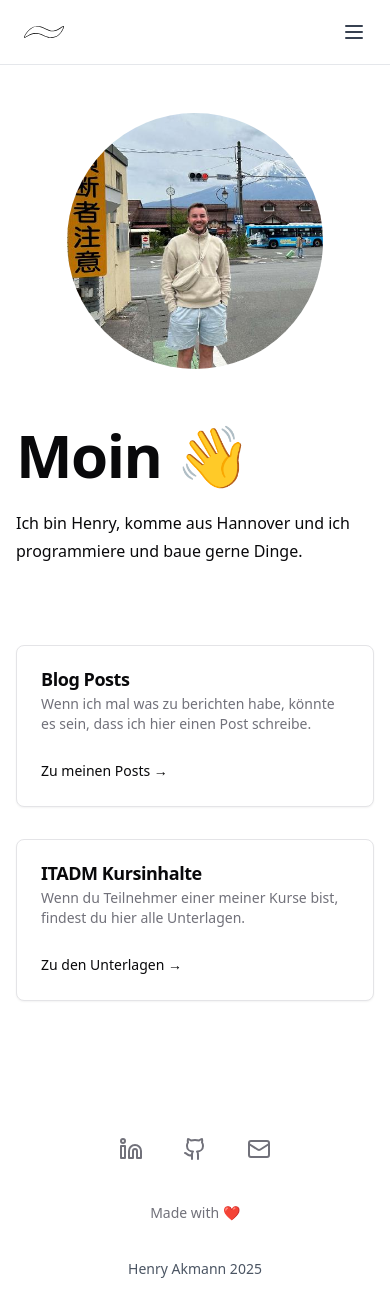
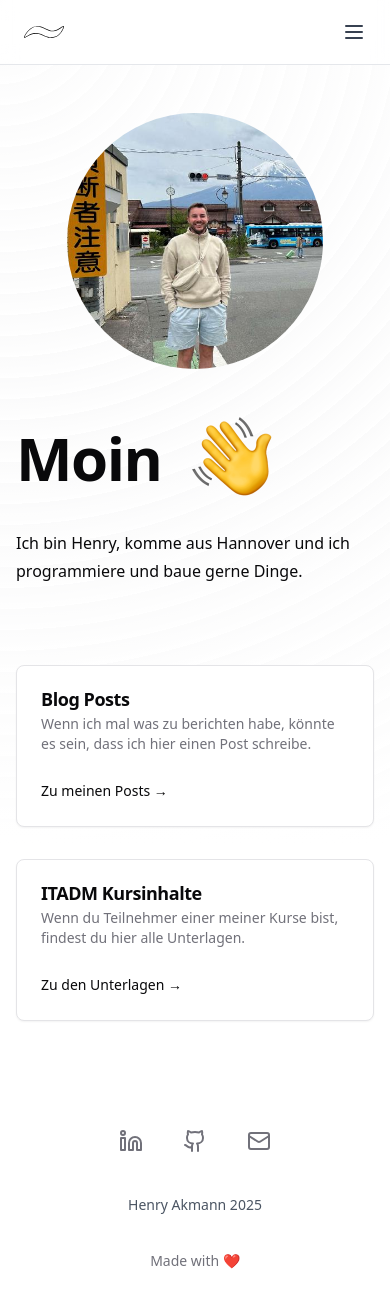
Before and after one commit to redii/www, a SvelteKit app: page / in a window 390 px wide. Shown: the top 1316 px of the page. Built offline with nearby package versions, Linux system fonts and the light colour scheme.

Commit message:
added waving hand

```diff
--- a/src/lib/components/Footer.svelte
+++ b/src/lib/components/Footer.svelte
@@ -2,9 +2,9 @@
 	import { Mail, Github, Linkedin } from '@lucide/svelte';
 </script>
 
-<footer class="bg-white">
+<footer>
 	<div
-		class="mx-auto h-[192px] max-w-4xl md:flex md:items-center md:justify-between lg:h-[128px] lg:px-8"
+		class="mx-auto flex h-[256px] max-w-4xl flex-col items-center justify-center gap-8 lg:h-[128px] lg:flex-row lg:justify-between lg:px-8"
 	>
 		<div class="flex justify-center gap-x-6 md:order-3">
 			<a
@@ -31,14 +31,14 @@
 				<Mail />
 			</a>
 		</div>
+		<p class="text-center text-sm/6 text-gray-600 md:order-1">
+			Henry Akmann {new Date().getFullYear()}
+		</p>
 		<a
 			href="/posts/hello-world"
-			class="mt-8 block text-center text-sm/6 text-muted-foreground hover:text-gray-800 md:order-2 md:mt-0"
+			class="block text-center text-sm/6 text-muted-foreground hover:text-gray-800 md:order-2"
 		>
 			Made with ❤️
 		</a>
-		<p class="mt-8 text-center text-sm/6 text-gray-600 md:order-1 md:mt-0">
-			Henry Akmann {new Date().getFullYear()}
-		</p>
 	</div>
 </footer>
--- a/src/lib/components/Header.svelte
+++ b/src/lib/components/Header.svelte
@@ -4,9 +4,9 @@
 	let mobileMenuOpen = $state(false);
 </script>
 
-<header class="sticky top-0 z-50 border-b border-gray-200">
+<header class="sticky top-0 z-50 border-b border-gray-200 bg-background/75">
 	<nav
-		class="sticky top-0 mx-auto flex h-[64px] max-w-4xl items-center justify-between bg-background/75 px-6 backdrop-blur lg:px-8"
+		class="sticky top-0 mx-auto flex h-[64px] max-w-4xl items-center justify-between px-6 backdrop-blur lg:px-8"
 		aria-label="Global"
 	>
 		<div class="flex lg:flex-1">
--- a/src/routes/(www)/+layout.svelte
+++ b/src/routes/(www)/+layout.svelte
@@ -26,17 +26,38 @@
 	<meta name="theme-color" content="#FFFFFF" />
 </svelte:head>
 
+<div class="pattern"></div>
 <Header />
-
 <main
-	class="mx-auto min-h-[calc(100vh-64px-192px)] max-w-4xl px-4 pb-32 pt-12 sm:px-16 sm:px-6 lg:min-h-[calc(100vh-64px-128px)] lg:px-8 lg:pb-20 lg:pt-16"
+	class="mx-auto min-h-[calc(100vh-64px-256px)] max-w-4xl px-4 py-12 sm:px-16 sm:px-6 lg:min-h-[calc(100vh-64px-128px)] lg:px-8 lg:py-16"
 >
 	{@render children()}
 </main>
-
 <Footer />
 
 <style>
+	.pattern {
+		position: absolute;
+		z-index: -10;
+		width: 100vw;
+		height: 100vh;
+		background-color: #ffffff;
+		opacity: 0.5;
+		background-image:
+			repeating-radial-gradient(circle at 0 0, transparent 0, #ffffff 21px),
+			repeating-linear-gradient(#f4f4f555, #f4f4f5);
+	}
+
+	.pattern::after {
+		content: '';
+		position: absolute;
+		top: 0;
+		left: 0;
+		width: 100%;
+		height: 100%;
+		background: linear-gradient(to bottom, rgba(255, 255, 255, 0) 50%, rgba(255, 255, 255, 1) 100%);
+	}
+
 	:global(.prose details > summary) {
 		font-size: 90%;
 		font-weight: 600;
--- a/src/routes/(www)/+page.svelte
+++ b/src/routes/(www)/+page.svelte
@@ -5,7 +5,16 @@
 <div class="flex flex-col items-center gap-14 md:mt-12 lg:flex-row">
 	<img src="/images/pp.jpg" alt="Henry Akmann" class="mx-auto h-64 w-64 rounded-full bg-muted" />
 	<div>
-		<span class="scroll-m-20 text-6xl font-extrabold tracking-tight lg:text-7xl">Moin 👋</span>
+		<span class="scroll-m-20 text-6xl font-extrabold tracking-tight lg:text-7xl">
+			Moin
+			<img
+				src="/images/waving-hand.png"
+				alt="Waving Hand 👋"
+				class="animate-wave relative bottom-2 ml-4 inline h-20 w-20 origin-bottom-right"
+				style="animation-delay: 2s;"
+			/>
+		</span>
+		<h1 class="sr-only">Henry Akmann</h1>
 		<p class="leading-7 [&:not(:first-child)]:mt-6">
 			Ich bin Henry, komme aus Hannover und ich programmiere und baue gerne Dinge.
 		</p>
--- a/tailwind.config.ts
+++ b/tailwind.config.ts
@@ -58,6 +58,19 @@ const config: Config = {
 			},
 			fontFamily: {
 				sans: [...fontFamily.sans]
+			},
+			keyframes: {
+				wave: {
+					'0%, 60%, 100%': { transform: 'rotate(0deg)' },
+					'10%': { transform: 'rotate(14deg)' },
+					'20%': { transform: 'rotate(-8deg)' },
+					'30%': { transform: 'rotate(14deg)' },
+					'40%': { transform: 'rotate(-4deg)' },
+					'50%': { transform: 'rotate(10deg)' }
+				}
+			},
+			animation: {
+				wave: 'wave 3s ease-in-out'
 			}
 		}
 	}
```
Also changed, not shown: static/images/waving-hand.png (added).
